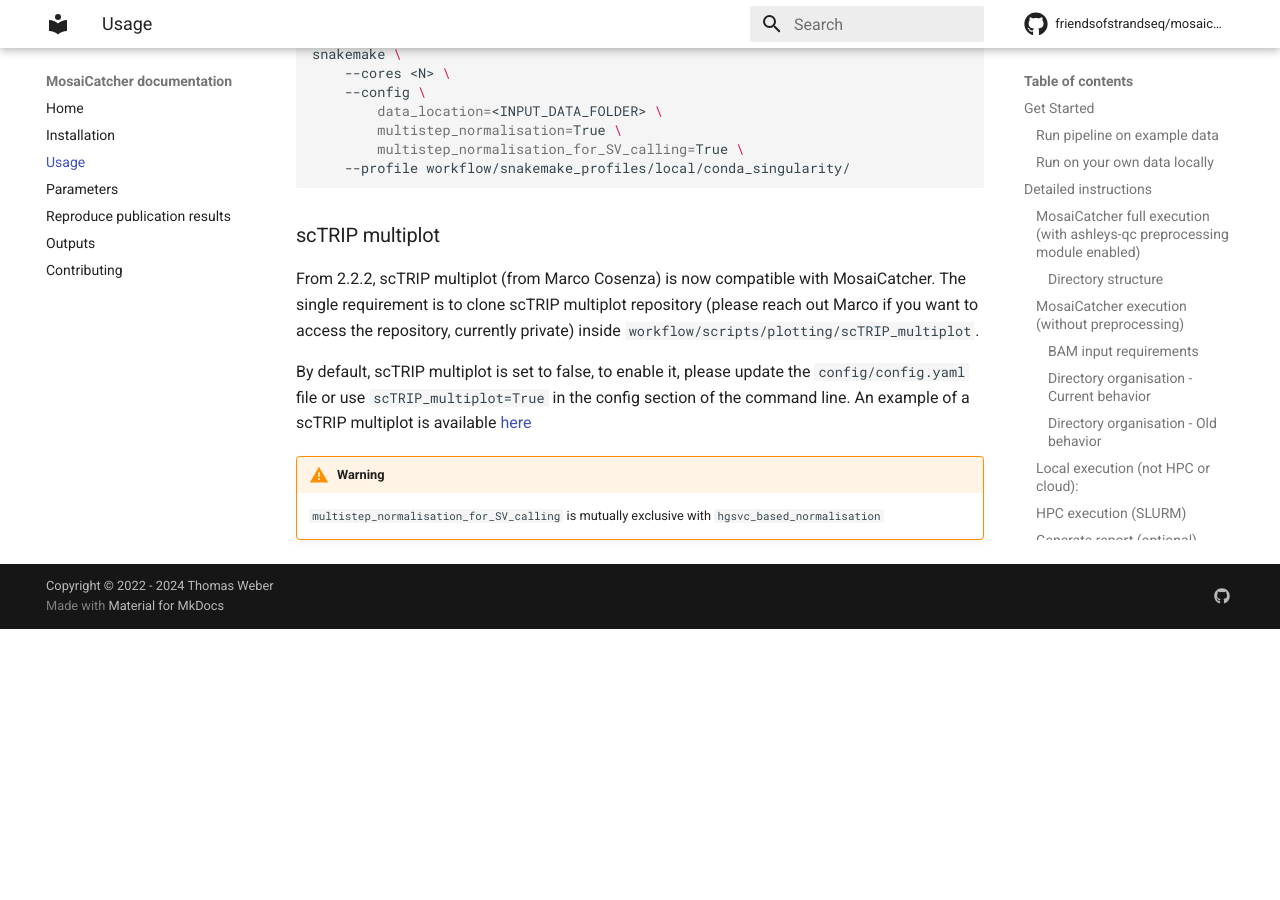
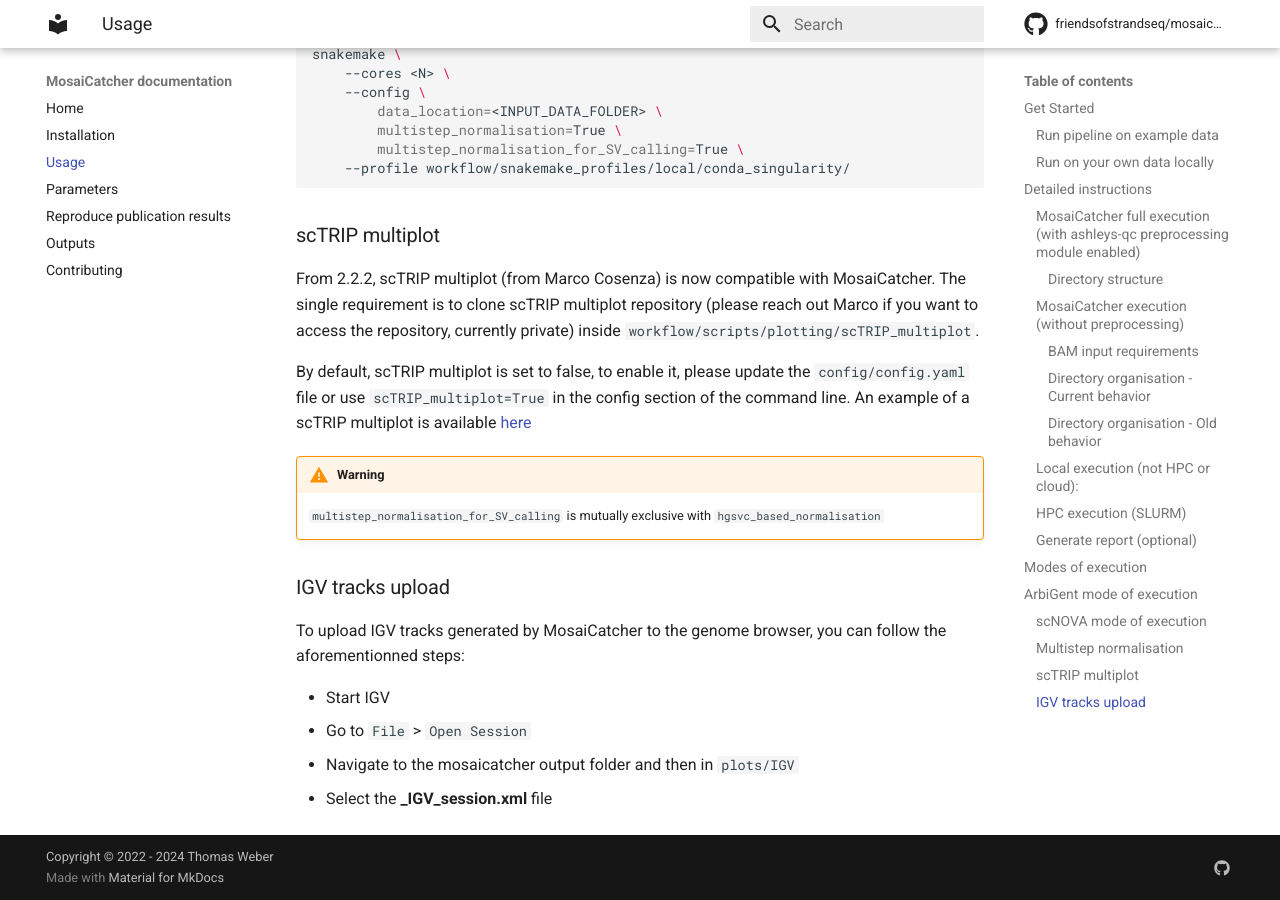
Before and after one commit to friendsofstrandseq/mosaicatcher-docs, an MkDocs documentation site: the page built from docs/usage.md, in a window 1280 px wide and 900 px high, scrolled down 7842 px. Built offline with MkDocs 1.6.1 and Material for MkDocs 9.7.7, drawn with Linux system fonts in a browser that asks for light colours; comment, search, counter and statistics services are not loaded; the version menu is left out; before the commit the page ends 8471 px from its top, so only the background shows below that.

Commit message:
docs: IGV section

```diff
--- a/docs/usage.md
+++ b/docs/usage.md
@@ -329,3 +329,12 @@
 
 !!! warning
     `multistep_normalisation_for_SV_calling` is mutually exclusive with `hgsvc_based_normalisation`
+
+### IGV tracks upload
+
+To upload IGV tracks generated by MosaiCatcher to the genome browser, you can follow the aforementionned steps:
+
+* Start IGV
+* Go to `File` > `Open Session`
+* Navigate to the mosaicatcher output folder and then in `plots/IGV`
+* Select the **<SAMPLE>_IGV_session.xml** file
```
